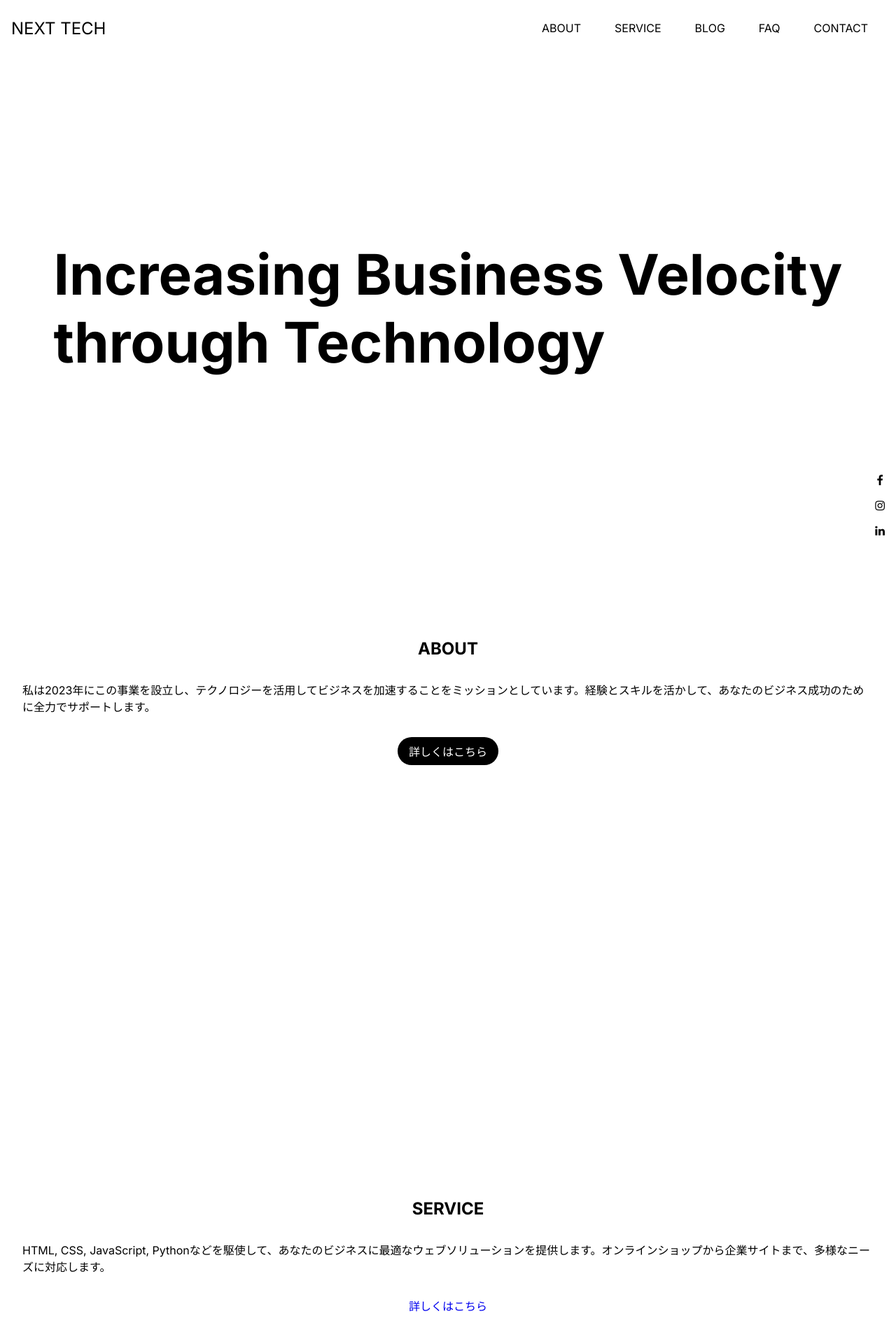
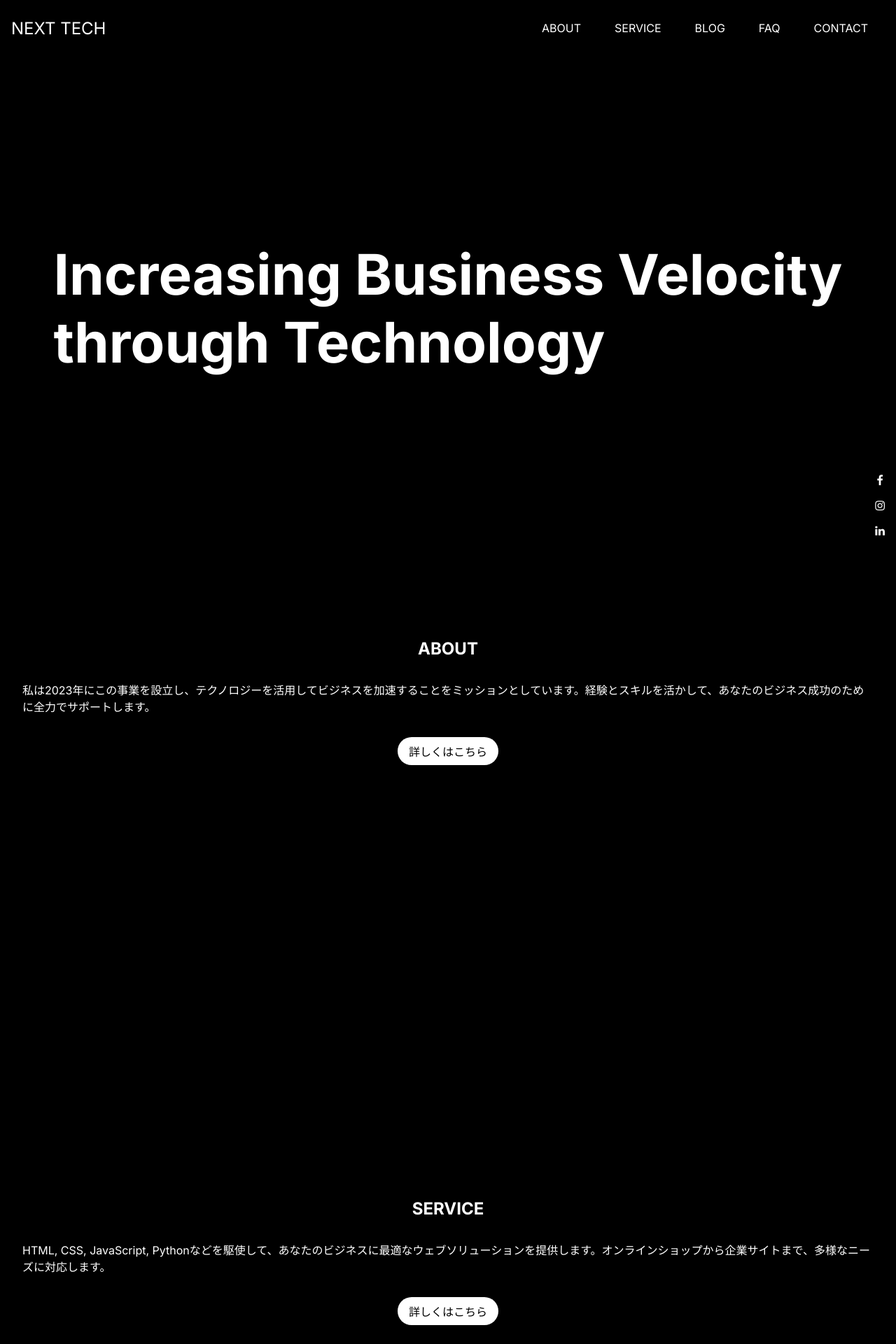
Before and after one commit to shim369/Nextjs-TypeScript-Newt-Site2, a Next.js app: page / in a window 1280 px wide. Shown: the top 1920 px of the page at 70% size. Built offline with nearby package versions, Linux system fonts and the light colour scheme.

Commit message:
update function

```diff
--- a/app/components/Footer.tsx
+++ b/app/components/Footer.tsx
@@ -1,5 +1,3 @@
-import 'font-awesome/css/font-awesome.min.css';
-
 export const Footer = () => {
   return (
     <footer className={'footer'}>
--- a/app/components/Header.tsx
+++ b/app/components/Header.tsx
@@ -1,11 +1,12 @@
 import Link from 'next/link'
+import 'font-awesome/css/font-awesome.min.css';
 
 export const Header = () => {
   return (
     <header className={'header'}>
         <div className={'header-inner'}>
             <a href="/" className={'logo'}>NEXT TECH</a>
-            <nav className={'nav'}>
+            <nav>
                 <Link href="/about">ABOUT</Link>
                 <Link href="/service">SERVICE</Link>
                 <Link href="/blog">BLOG</Link>
--- a/app/layout.tsx
+++ b/app/layout.tsx
@@ -19,14 +19,6 @@ export default function RootLayout({
 }) {
   return (
     <html lang="en">
-      <Head>
-        <link
-            rel="preload"
-            as="style"
-            href="https://cdnjs.cloudflare.com/ajax/libs/ionicons/5.5.0/css/ionicons.min.css"
-        />
-        <link rel="stylesheet" href="https://cdnjs.cloudflare.com/ajax/libs/ionicons/5.5.0/css/ionicons.min.css" as="style" />
-      </Head>
       <body className={inter.className}>
         <Header />
         <main className={'main'}>
--- a/app/page.tsx
+++ b/app/page.tsx
@@ -1,4 +1,3 @@
-// import Image from 'next/image'
 import Link from 'next/link'
 import './styles/style.scss'
 
@@ -10,7 +9,6 @@ export default function Home() {
             <h1>Increasing Business Velocity <br />through Technology</h1>
           </div>
       </section>
-      <main className={'main'}>
         <section id="about">
           <div className={'container'}>
             <h2>ABOUT</h2>
@@ -23,7 +21,7 @@ export default function Home() {
           <div className={'container'}>
             <h2>SERVICE</h2>
             <p>HTML, CSS, JavaScript, Pythonなどを駆使して、あなたのビジネスに最適なウェブソリューションを提供します。オンラインショップから企業サイトまで、多様なニーズに対応します。</p>
-            <Link href="/service">詳しくはこちら</Link>
+            <Link href="/service" className={'link-btn'}>詳しくはこちら</Link>
           </div>
         </section>
 
@@ -50,7 +48,6 @@ export default function Home() {
             <Link href="/contact" className={'link-btn'}>詳しくはこちら</Link>
           </div>
         </section>
-      </main>
     </>
   )
 }
--- a/app/styles/style.scss
+++ b/app/styles/style.scss
@@ -8,6 +8,7 @@
     padding: 0;
     margin: 0;
     transition: all .3s;
+    color: #fff;
 }
 
 html,
@@ -15,6 +16,7 @@ body {
     max-width: 100vw;
     overflow-x: hidden;
     font-size: 16px;
+    background: #000;
 }
 
 a {
@@ -37,20 +39,21 @@ ul {
     }
     .logo {
         font-size: 1.5rem;
-        color: #000;
     }
-    .nav {
+    nav {
         display: flex;
         a {
             display: block;
             text-transform: uppercase;
-            color: #000;
             border-radius: var(--border-radius);
             padding: .5rem 1rem;
             margin: 0 .5rem;
+			@media (max-width: 800px) {
+                margin: 0 .3rem;
+			}
             &:hover {
-                background: #000;
-                color: #fff;
+                background: #fff;
+                color: #000;
             }
         }
     }
@@ -62,21 +65,23 @@ ul {
             margin-top: 1rem;
             text-align: center;
         }
-        a {
-            color: #000;
-        }
     }
 }
 
 .main-visual {
+    width: 100%;
     min-height: 100vh;
     .main-visual-inner {
+        width: 100%;
         height: 90vh;
         display: flex;
         justify-content: center;
         align-items: center;
         h1 {
             font-size: 5rem;
+			@media (max-width: 800px) {
+                font-size: 3rem;
+			}
         }
     }
 }
@@ -101,6 +106,9 @@ ul {
     h3 {
         margin-bottom: 2rem;
     }
+    h4 {
+        margin-bottom: 2rem;
+    }
     p {
         margin-bottom: 2rem;
     }
@@ -122,13 +130,13 @@ ul {
         }
     }
     .link-btn {
-        color: #fff;
-        background: #000;
+        color: #000;
+        background: #fff;
         padding: .5rem 1rem;
         border-radius: var(--border-radius);
         &:hover {
-            background: #fff;
-            color: #000;
+            background: #000;
+            color: #fff;
         }
     }
 }
--- a/tsconfig.json
+++ b/tsconfig.json
@@ -22,6 +22,6 @@
       "@/*": ["./*"]
     }
   },
-  "include": ["next-env.d.ts", "**/*.ts", "**/*.tsx", ".next/types/**/*.ts"],
+  "include": ["next-env.d.ts", "**/*.ts", "**/*.tsx", ".next/types/**/*.ts", "next.config.js"],
   "exclude": ["node_modules"]
 }
```
Also changed, not shown: next.config.js (renamed from next.config.ts).
